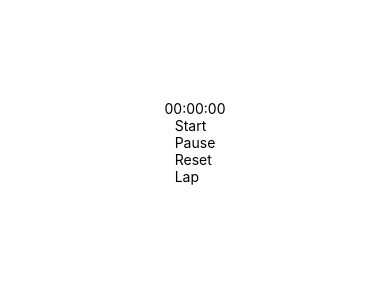
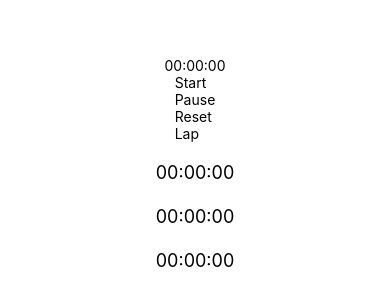
Before and after one commit to Shopify/eng-intern-assessment-react-native, a React Native app: screen / in a window 390 px wide. Shown: the part 280-586 px from the top of the page. Built offline with nearby package versions, Linux system fonts and the light colour scheme.

Commit message:
Created Lap Table

```diff
--- a/App.tsx
+++ b/App.tsx
@@ -3,6 +3,7 @@ import { StyleSheet, Text, View } from 'react-native';
 import StopWatch from './src/StopWatch';
 import StopWatchButton from './src/StopWatchButton';
 import { useEffect, useRef, useState } from 'react';
+import StopWatchLapTable from './src/StopWatchLapTable';
 
 export default function App() {
 
@@ -10,6 +11,7 @@ export default function App() {
   const [startTime, setStartTime] = useState(0);
   const [elapsedTime, setElapsedTime] = useState(0);
   const intervalRef = useRef<number | null>(null);
+  const [lapList, setLapList] = useState<string[]>(['00:00:00', '00:00:00', '00:00:00']);
 
   const startStopwatch = () => {
     const now = Date.now() - elapsedTime;
@@ -74,15 +76,18 @@ export default function App() {
 
   return (
     <View style={styles.container}>
-      <StopWatch
-        time={formatTime(elapsedTime)}
-      />
+      <View style={styles.topContainer}>
+        <StopWatch time={formatTime(elapsedTime)} />
         <StopWatchButton
           startStopwatch={startStopwatch}
           pauseStopwatch={pauseStopwatch}
           resetStopwatch={resetStopwatch}
           lapStopwatch={lapStopwatch}
         />
+      </View>
+      <View style={styles.bottomContainer}>
+        <StopWatchLapTable lapList={lapList} />
+      </View>
       <StatusBar style="auto" />
     </View>
   );
@@ -93,6 +98,15 @@ const styles = StyleSheet.create({
     flex: 1,
     backgroundColor: '#fff',
     alignItems: 'center',
-    justifyContent: 'center',
+    justifyContent: 'center'
   },
+  topContainer: {
+    flex: 1,
+    alignItems: 'center',
+    justifyContent: 'flex-end'
+  },
+  bottomContainer: {
+    flex: 1,
+    width: '100%'
+  }
 });
--- /dev/null
+++ b/src/StopWatchLapTable.tsx
@@ -0,0 +1,37 @@
+import React from 'react';
+import { ScrollView, StyleSheet, Text, View } from 'react-native';
+
+interface Props {
+  lapList: string[];
+}
+
+export default function StopWatchLapTable({ lapList }: Props) {
+  return (
+    <View style={styles.container}>
+      <ScrollView contentContainerStyle={styles.scrollViewContent}>
+        {lapList.map((item, index) => (
+          <Text key={index} style={styles.item}>
+            {item}
+          </Text>
+        ))}
+      </ScrollView>
+    </View>
+  );
+}
+
+const styles = StyleSheet.create({
+  container: {
+    flex: 1,
+    paddingTop: 10
+  },
+  scrollViewContent: {
+    flexGrow: 1,
+    justifyContent: 'flex-start',
+    alignItems: 'center'
+  },
+  item: {
+    padding: 10,
+    fontSize: 18,
+    height: 44
+  }
+});
```
Lines whose indentation alone changed are shown as unchanged.
